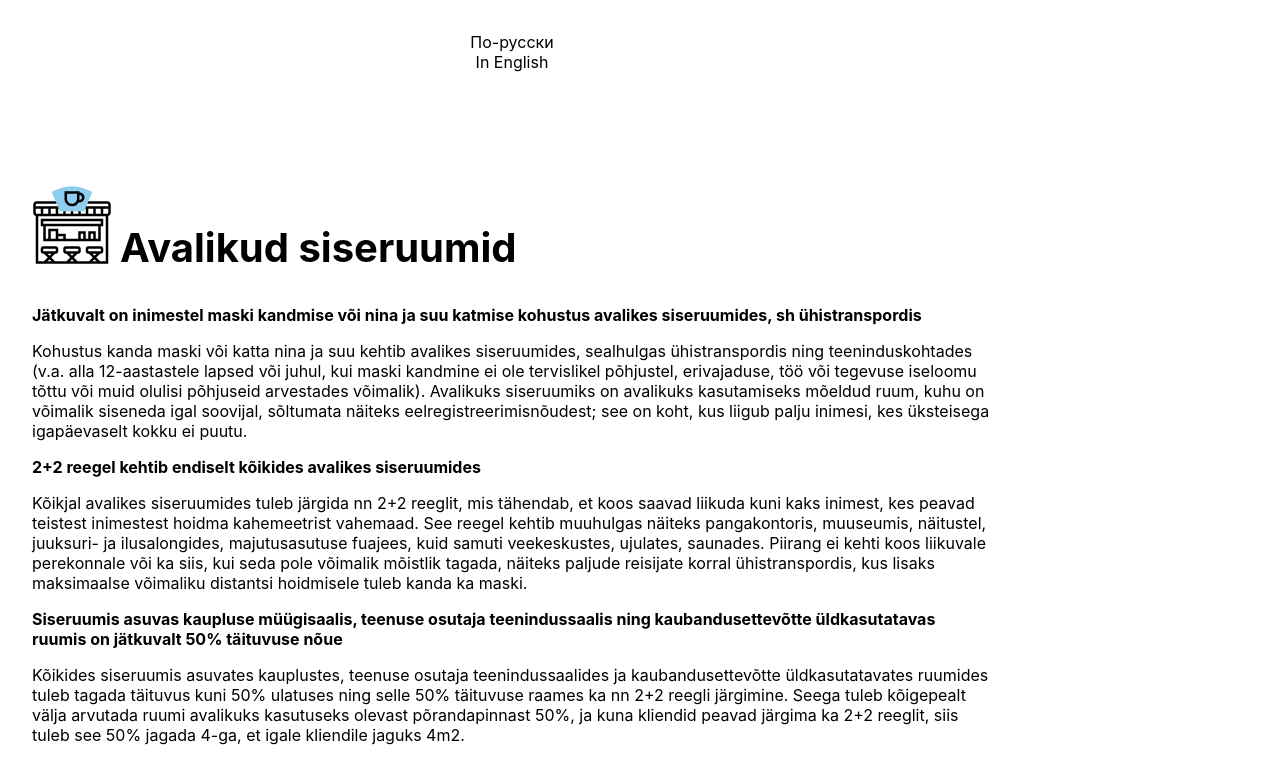
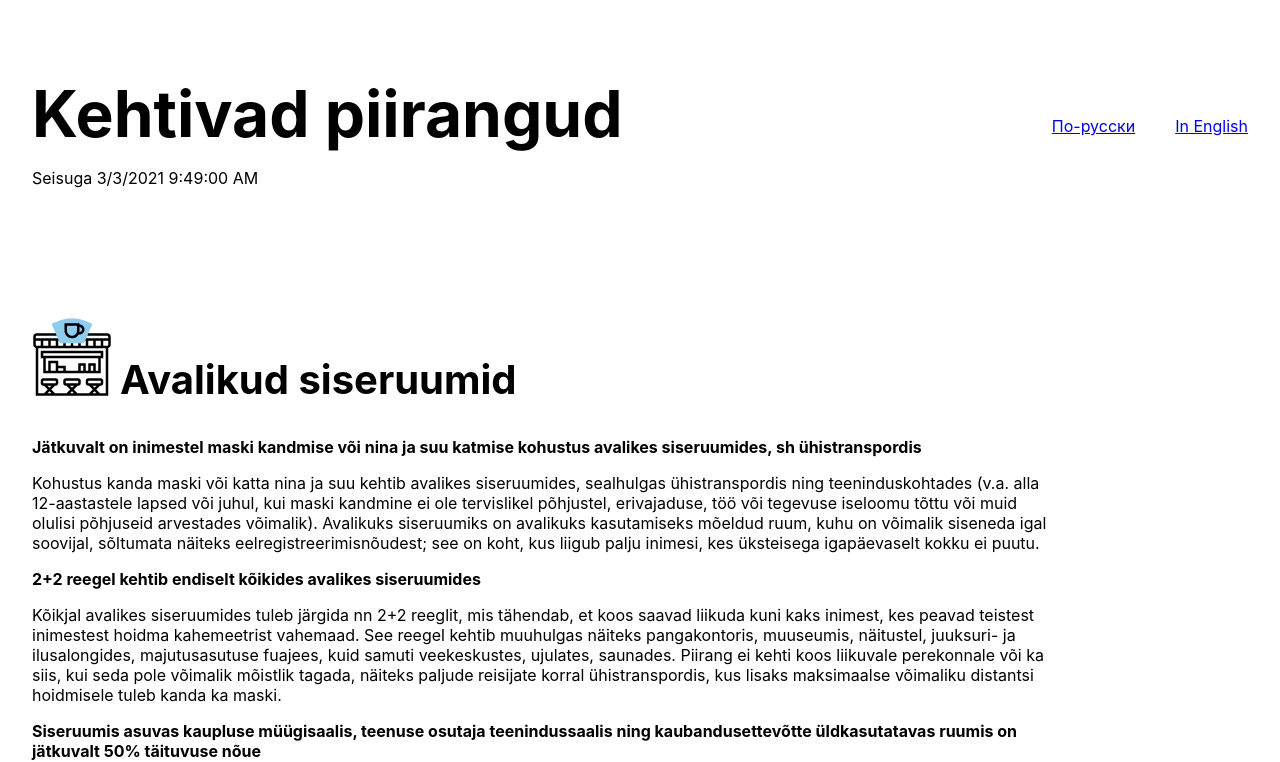
Before and after one commit to keeganmcbride/piirangud, a Next.js app: page / in a window 1280 px wide. Shown: the top 762 px of the page. Built offline with nearby package versions, Linux system fonts and the light colour scheme.

Commit message:
Add translations

```diff
--- a/components/Page.module.css
+++ b/components/Page.module.css
@@ -3,34 +3,35 @@
   flex: 1;
   display: flex;
   flex-direction: column;
-  justify-content: left;
-  align-items: center;
-}
-
-.main h1 {
-  font-size: 4rem;
-}
-
-.main h2 {
-  font-size: 2.5rem;
-}
-
-.main p {
-  font-size: 1rem;
-}
-
-.main small {
-  font-size: 0.618rem;
+  align-items: left;
+  max-width: 64rem;
 }
 
 .container {
   min-height: 100vh;
-  max-width: 64rem;
   padding: 2rem 2rem;
   display: flex;
   flex-direction: column;
-  justify-content: center;
+  align-items: left;
+}
+
+.header {
+  display: flex;
+  justify-content: space-between;
   align-items: center;
+}
+
+.header nav {
+  margin-top: 16px;
+}
+
+.header ul {
+  display: flex;
+  list-style-type: none;
+}
+
+.header li + li {
+  margin-left: 40px;
 }
 
 .footer {
--- a/components/RegulationPage.js
+++ b/components/RegulationPage.js
@@ -1,16 +1,18 @@
 import Link from "next/link";
 import Head from "next/head";
+import { useIntl, FormattedMessage } from "react-intl";
 import styles from "./Page.module.css";
 import { Regulations } from "./Regulations";
 
-export const RegulationPage = ({ regulations, metadata, locale }) => {
+export const RegulationPage = ({ regulations, metadata }) => {
+  const { formatMessage, locale } = useIntl();
   return (
     <>
       <Head>
-        <title>Piirangud</title>
+        <title>{formatMessage({ id: "title" })}</title>
       </Head>
       <div className={styles.container}>
-        <LanguageLinks currentLocale={locale} />
+        <Header locale={locale} metadata={metadata} />
         <main className={styles.main}>
           <Regulations regulations={regulations} />
         </main>
@@ -20,16 +22,43 @@ export const RegulationPage = ({ regulations, metadata, locale }) => {
   );
 };
 
+const Header = ({ locale, metadata }) => {
+  return (
+    <header className={styles.header}>
+      <div>
+        <h1>
+          <FormattedMessage id="title" />
+        </h1>
+        <p>
+          <FormattedMessage
+            id="time"
+            values={{ time: Date.parse(metadata.lastUpdated) }}
+          />
+        </p>
+      </div>
+      <LanguageLinks currentLocale={locale} />
+    </header>
+  );
+};
+
 const LanguageLinks = ({ currentLocale }) => {
-  return [
+  return (
+    <nav>
+      <ul>
+        {[
           { title: "Eesti keeles", locale: "ee" },
           { title: "По-русски", locale: "ru" },
           { title: "In English", locale: "en" },
         ]
           .filter((link) => link.locale !== currentLocale)
           .map((link) => (
-      <Link key={link.locale} locale={link.locale} href="/">
+            <li key={link.locale}>
+              <Link locale={link.locale} href="/">
                 {link.title}
               </Link>
-    ));
+            </li>
+          ))}
+      </ul>
+    </nav>
+  );
 };
--- a/package.json
+++ b/package.json
@@ -11,6 +11,7 @@
     "next": "10.0.7",
     "react": "17.0.1",
     "react-dom": "17.0.1",
+    "react-intl": "^5.13.2",
     "sanitize-html": "^2.3.2",
     "yaml": "^1.10.0",
     "yarn": "^1.22.10"
--- a/pages/_app.js
+++ b/pages/_app.js
@@ -1,7 +1,18 @@
-import '../styles/globals.css'
+import { IntlProvider } from "react-intl";
+import { translations } from "../translations";
+import "../styles/globals.css";
 
 function MyApp({ Component, pageProps }) {
-  return <Component {...pageProps} />
+  const { locale } = pageProps;
+  return (
+    <IntlProvider
+      locale={pageProps.locale}
+      defaultLocale="ee"
+      messages={translations[locale]}
+    >
+      <Component {...pageProps} />
+    </IntlProvider>
+  );
 }
 
-export default MyApp
+export default MyApp;
--- a/styles/Home.module.css
+++ /dev/null
@@ -1,118 +0,0 @@
-.container {
-  min-height: 100vh;
-  padding: 0 0.5rem;
-  display: flex;
-  flex-direction: column;
-  justify-content: center;
-  align-items: center;
-}
-
-.main {
-  padding: 5rem 0;
-  flex: 1;
-  display: flex;
-  flex-direction: column;
-  justify-content: center;
-  align-items: center;
-}
-
-.footer {
-  width: 100%;
-  height: 100px;
-  border-top: 1px solid #eaeaea;
-  display: flex;
-  justify-content: center;
-  align-items: center;
-}
-
-.footer a {
-  display: flex;
-  justify-content: center;
-  align-items: center;
-}
-
-.title a {
-  color: #0070f3;
-  text-decoration: none;
-}
-
-.title a:hover,
-.title a:focus,
-.title a:active {
-  text-decoration: underline;
-}
-
-.title {
-  margin: 0;
-  line-height: 1.15;
-  font-size: 2rem;
-}
-
-.title,
-.description {
-  text-align: left;
-}
-
-.description {
-  line-height: 1.5;
-  font-size: 1.5rem;
-}
-
-.code {
-  background: #fafafa;
-  border-radius: 5px;
-  padding: 0.75rem;
-  font-size: 1.1rem;
-  font-family: Menlo, Monaco, Lucida Console, Liberation Mono, DejaVu Sans Mono,
-    Bitstream Vera Sans Mono, Courier New, monospace;
-}
-
-.grid {
-  display: flex;
-  align-items: center;
-  justify-content: center;
-  flex-wrap: wrap;
-  max-width: 800px;
-  margin-top: 3rem;
-}
-
-.card {
-  margin: 1rem;
-  flex-basis: 45%;
-  padding: 1.5rem;
-  text-align: left;
-  color: inherit;
-  text-decoration: none;
-  border: 1px solid #eaeaea;
-  border-radius: 10px;
-  transition: color 0.15s ease, border-color 0.15s ease;
-}
-
-.card:hover,
-.card:focus,
-.card:active {
-  color: #0070f3;
-  border-color: #0070f3;
-}
-
-.card h3 {
-  margin: 0 0 1rem 0;
-  font-size: 1.5rem;
-}
-
-.card p {
-  margin: 0;
-  font-size: 1.25rem;
-  line-height: 1.5;
-}
-
-.logo {
-  height: 1em;
-}
-
-@media (max-width: 600px) {
-  .grid {
-    width: 100%;
-    flex-direction: column;
-  }
-}
--- a/styles/globals.css
+++ b/styles/globals.css
@@ -6,11 +6,23 @@ body {
     Ubuntu, Cantarell, Fira Sans, Droid Sans, Helvetica Neue, sans-serif;
 }
 
-a {
-  color: inherit;
-  text-decoration: none;
-}
-
 * {
   box-sizing: border-box;
 }
+
+h1 {
+  font-size: 4rem;
+  margin-bottom: 8px;
+}
+
+h2 {
+  font-size: 2.5rem;
+}
+
+p {
+  font-size: 1rem;
+}
+
+small {
+  font-size: 0.618rem;
+}
--- /dev/null
+++ b/translations/ee.json
@@ -0,0 +1,4 @@
+{
+  "title": "Kehtivad piirangud",
+  "time": "Seisuga {time, date} {time, time, medium}"
+}
--- /dev/null
+++ b/translations/en.json
@@ -0,0 +1,4 @@
+{
+  "title": "Current restrictions",
+  "time": "As of {time, date} {time, time, medium}"
+}
--- /dev/null
+++ b/translations/index.js
@@ -0,0 +1,9 @@
+import estonianTranslations from "./ee.json";
+import englishTranslations from "./en.json";
+import russianTranslations from "./ru.json";
+
+export const translations = {
+  ee: estonianTranslations,
+  en: englishTranslations,
+  ru: russianTranslations,
+};
--- /dev/null
+++ b/translations/ru.json
@@ -0,0 +1,4 @@
+{
+  "title": "Текущие ограничения",
+  "time": "с {time, date} {time, time, medium}"
+}
```
Also changed, not shown: components/Regulations.module.css (deleted), 1 other file (tests, documents, lock files or other folders). Lines whose indentation alone changed are shown as unchanged.
